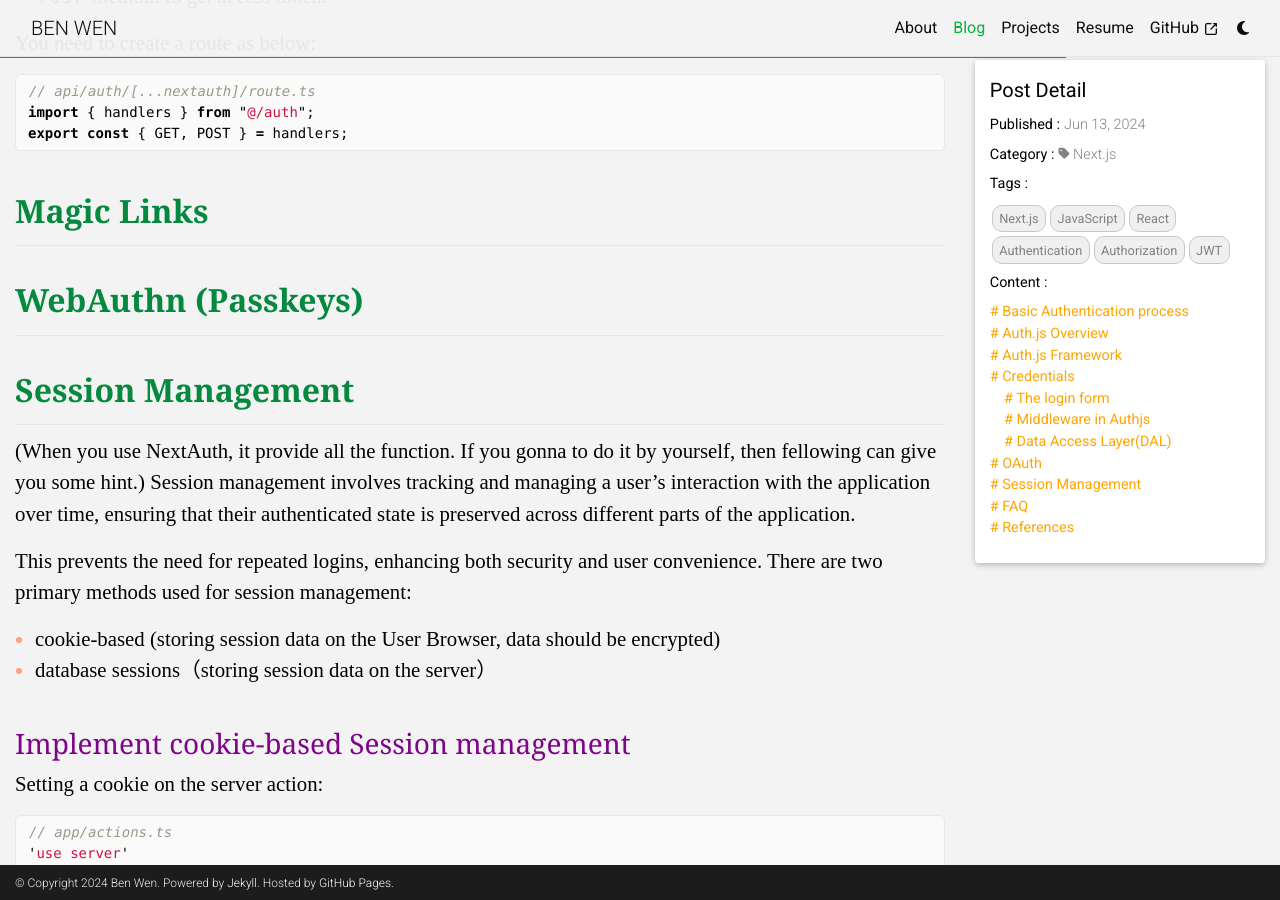
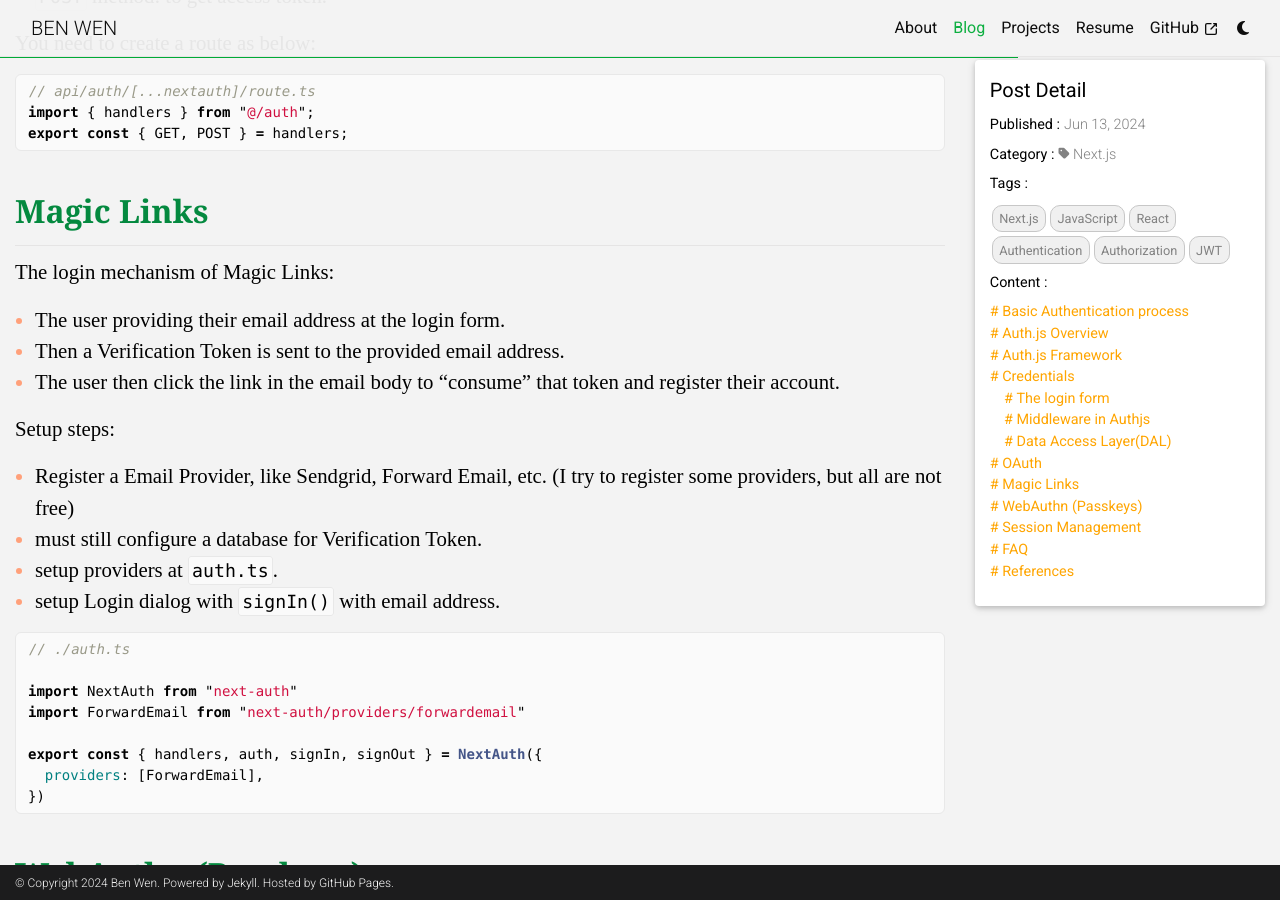
Before and after one commit to benwzj/benwzj.github.io, a Jekyll site: the page built from _posts/2024-06-13-nextjs-auth.md, in a window 1280 px wide and 900 px high, scrolled down 10050 px. Built offline with Jekyll 4.4.1, drawn with Linux system fonts in a browser that asks for light colours; comment, search, counter and statistics services are not loaded.

Commit message:
improve pagination of blogs main page

````diff
--- a/_posts/2024-06-13-nextjs-auth.md
+++ b/_posts/2024-06-13-nextjs-auth.md
@@ -14,6 +14,8 @@
       - name: Middleware in Authjs
       - name: Data Access Layer(DAL)
   - name: OAuth
+  - name: Magic Links
+  - name: WebAuthn (Passkeys)
   - name: Session Management
   - name: FAQ
   - name: References
@@ -401,6 +403,29 @@
 
 ## Magic Links
 
+The login mechanism of Magic Links:
+- The user providing their email address at the login form.
+- Then a Verification Token is sent to the provided email address.
+- The user then click the link in the email body to “consume” that token and register their account.
+
+Setup steps:
+- Register a Email Provider, like Sendgrid, Forward Email, etc. (I try to register some providers, but all are not free)
+- must still configure a database for Verification Token.
+- setup providers at `auth.ts`.
+- setup Login dialog with `signIn()` with email address.
+
+```ts
+// ./auth.ts
+
+import NextAuth from "next-auth"
+import ForwardEmail from "next-auth/providers/forwardemail"
+
+export const { handlers, auth, signIn, signOut } = NextAuth({
+  providers: [ForwardEmail],
+})
+```
+
+
 ## WebAuthn (Passkeys)
 
 ## Session Management
--- a/blog/index.html
+++ b/blog/index.html
@@ -37,8 +37,9 @@
         </div>
       </div>
     {%- endfor -%}
+    {% include pagination.html %}
   </div>
-  {% include pagination.html %}
+
 
   <div class="col-lg-4">
     <div class="column">
````
Also changed, not shown: _drafts/2024-05-29-prisma.md (+2 -1 lines), _posts/2024-05-20-nextjs-runtime.md (+6 -4 lines), _posts/2024-12-15-python-buildin-func.md (+15 -0 lines).
